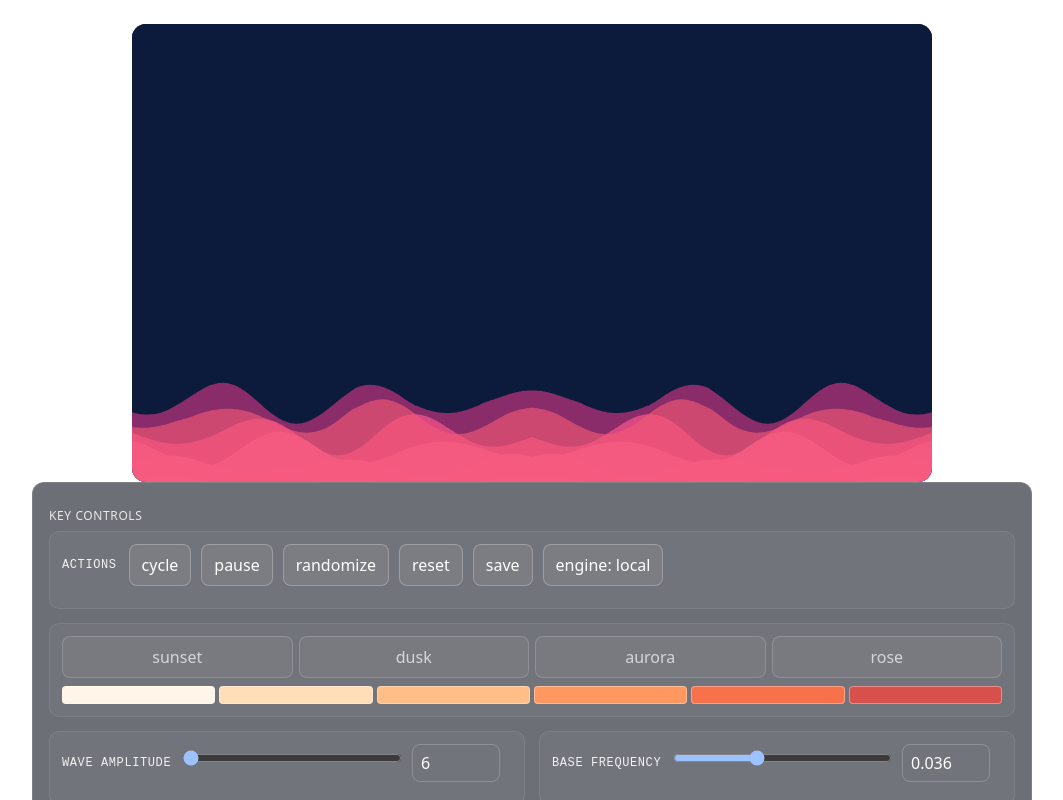
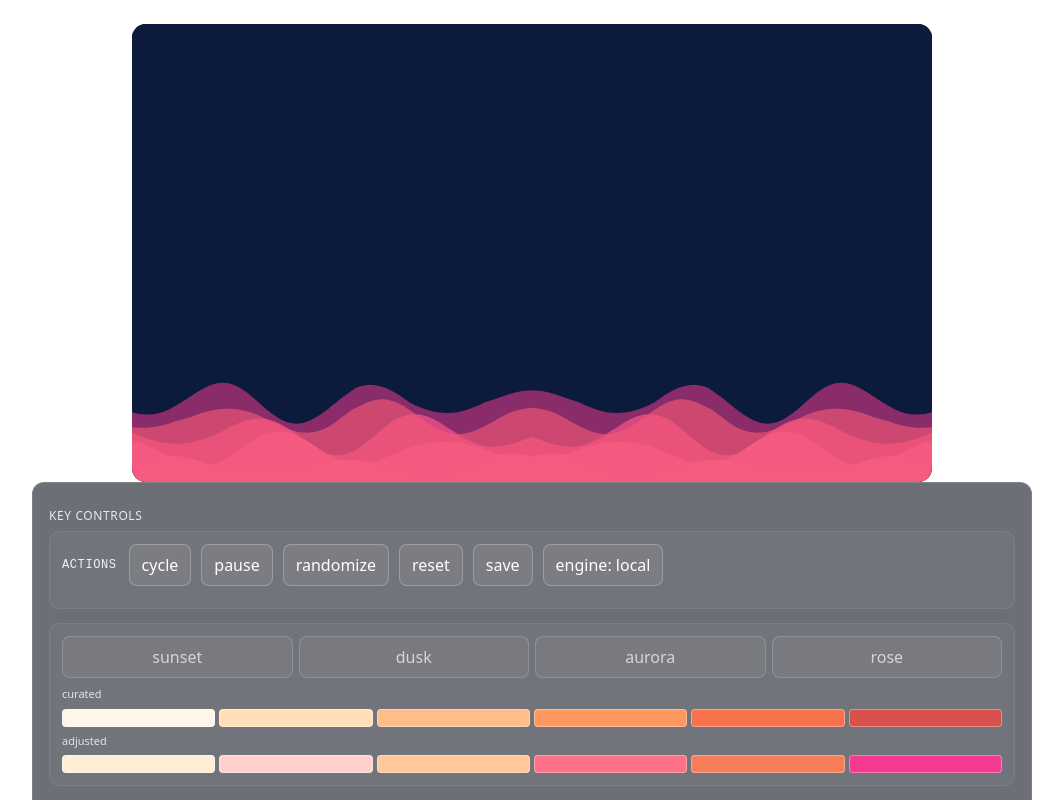
Before and after one commit to jakekinchen/cloud-engine, a Next.js app: page / in a window 1280 px wide. Shown: the top 800 px of the page, without its empty margins (108-1171 px from the left). Built offline with nearby package versions, Linux system fonts and the light colour scheme.

Commit message:
feat: normalize cloud defaults and enhance palette adjustment safety; add reset functionality in CloudBackdropReview

```diff
--- a/src/components/CloudBackdropReview.tsx
+++ b/src/components/CloudBackdropReview.tsx
@@ -159,6 +159,7 @@ const Toggle: React.FC<{ checked: boolean; onChange: (v: boolean) => void; label
 );
 
 const CloudBackdropReview: React.FC<{ className?: string; initial?: Init }> = ({ className, initial }) => {
+  const isDev = process.env.NODE_ENV !== 'production';
   const [hostRef, widthPx] = useElementWidth<HTMLDivElement>();
   // Use static defaults for initial render to avoid SSR/CSR mismatch
   const defaults = defaultCloudDefaults;
@@ -220,6 +221,42 @@ const CloudBackdropReview: React.FC<{ className?: string; initial?: Init }> = ({
   const [backgroundGlowEnabled, setBackgroundGlowEnabled] = useState(true);
   const [bgGlowIntensity, setBgGlowIntensity] = useState(1);
   const [bgGlowHueShift, setBgGlowHueShift] = useState(0);
+
+  const resetPaletteAdjustments = React.useCallback(() => {
+    setHueShift(0);
+    setSaturation(1);
+    setLightness(0);
+    setContrast(0);
+    setAltHueDelta(0);
+    setAltSatScale(1);
+  }, []);
+
+  const paletteNameCurrent = useMemo(() => paletteNames[paletteIndex % paletteNames.length] || 'sunset', [paletteIndex]);
+
+  const themeForBackground = useMemo(() => {
+    if (!sunsetMode) return null as ReturnType<typeof getThemePalette> | null;
+    if (autoCyclePalettes && smoothTransitionT > 0) {
+      const nextPalette = paletteNames[(paletteIndex + 1) % paletteNames.length] || 'sunset';
+      return interpolateThemePalettes(paletteNameCurrent, nextPalette, smoothTransitionT, layers, { reverse: false });
+    }
+    return getThemePalette(paletteNameCurrent, layers);
+  }, [sunsetMode, autoCyclePalettes, smoothTransitionT, paletteIndex, paletteNameCurrent, layers]);
+
+  const layerTheme = useMemo(() => {
+    if (!sunsetMode) return null as ReturnType<typeof getThemePalette> | null;
+    if (autoCyclePalettes && smoothTransitionT > 0) {
+      const nextPalette = paletteNames[(paletteIndex + 1) % paletteNames.length] || 'sunset';
+      return interpolateThemePalettes(paletteNameCurrent, nextPalette, smoothTransitionT, layers, { reverse: false });
+    }
+    return getThemePalette(paletteNameCurrent, layers, { reverse: false }, {
+      hueShiftDeg: hueShift,
+      saturationScale: saturation,
+      lightnessShift: lightness,
+      contrast,
+      alternateLayerHueDelta: altHueDelta,
+      alternateLayerSaturationScale: altSatScale,
+    });
+  }, [sunsetMode, autoCyclePalettes, smoothTransitionT, paletteIndex, paletteNameCurrent, layers, hueShift, saturation, lightness, contrast, altHueDelta, altSatScale]);
 
    useEffect(() => {
      setMounted(true);
@@ -350,22 +387,8 @@ const CloudBackdropReview: React.FC<{ className?: string; initial?: Init }> = ({
 
   const containerStyle: React.CSSProperties = useMemo(() => {
     let bg = 'linear-gradient(180deg, #071122 0%, #0b1530 60%, #0e1838 100%)';
-    if (sunsetMode) {
-      let theme;
-      if (autoCyclePalettes && smoothTransitionT > 0) {
-        const currentPalette = paletteNames[paletteIndex % paletteNames.length] || 'sunset';
-        const nextPalette = paletteNames[(paletteIndex + 1) % paletteNames.length] || 'sunset';
-        theme = interpolateThemePalettes(currentPalette, nextPalette, smoothTransitionT, layers, { reverse: false }, {
-          hueShiftDeg: hueShift,
-          saturationScale: saturation,
-          lightnessShift: lightness,
-          contrast,
-          alternateLayerHueDelta: altHueDelta,
-          alternateLayerSaturationScale: altSatScale,
-        });
-      } else {
-        theme = getThemePalette(paletteNames[paletteIndex % paletteNames.length] || 'sunset', layers);
-      }
+    if (sunsetMode && themeForBackground) {
+      const theme = themeForBackground;
       if (theme.backgroundCSS) {
         // Compose background base and overlay with optional glow controls
         const spec = theme.spec?.background;
@@ -374,7 +397,7 @@ const CloudBackdropReview: React.FC<{ className?: string; initial?: Init }> = ({
           const mkOverlay = (intensity: number) => {
             if (!spec.overlay) return undefined;
             const stops = spec.overlay.stops.map(s => {
-              const { r, g, b, a } = parseHex(s.color);
+              const { a } = parseHex(s.color);
               const hsl = hexToHsl(s.color);
               const hh = (hsl.h + bgGlowHueShift + 360) % 360;
               const shiftedHex = hslToHex({ h: hh, s: hsl.s, l: hsl.l });
@@ -406,7 +429,7 @@ const CloudBackdropReview: React.FC<{ className?: string; initial?: Init }> = ({
       overflow: 'hidden',
       background: bg
     };
-  }, [height, sunsetMode, paletteIndex, layers, autoCyclePalettes, smoothTransitionT, hueShift, saturation, lightness, contrast, altHueDelta, altSatScale, backgroundGlowEnabled, bgGlowIntensity, bgGlowHueShift]);
+  }, [height, sunsetMode, themeForBackground, hexToHsl, paletteIndex, layers, autoCyclePalettes, smoothTransitionT, hueShift, saturation, lightness, contrast, altHueDelta, altSatScale, backgroundGlowEnabled, bgGlowIntensity, bgGlowHueShift]);
 
   return (
     <div style={{ display: 'grid', gridTemplateRows: '1fr auto 1fr', minHeight: '100vh', width: '100%' }}>
@@ -414,30 +437,7 @@ const CloudBackdropReview: React.FC<{ className?: string; initial?: Init }> = ({
     <div ref={hostRef} style={containerStyle} className={className}>
       {/* Compute effective parameters if static peaks mode is enabled; also handle color palettes */}
       {(() => {
-        const paletteName = paletteNames[paletteIndex % paletteNames.length] || 'sunset';
-        let p = null;
-        if (sunsetMode) {
-          if (autoCyclePalettes && smoothTransitionT > 0) {
-            const nextPaletteName = paletteNames[(paletteIndex + 1) % paletteNames.length] || 'sunset';
-            p = interpolateThemePalettes(paletteName, nextPaletteName, smoothTransitionT, layers, { reverse: false }, {
-              hueShiftDeg: hueShift,
-              saturationScale: saturation,
-              lightnessShift: lightness,
-              contrast,
-              alternateLayerHueDelta: altHueDelta,
-              alternateLayerSaturationScale: altSatScale,
-            });
-          } else {
-            p = getThemePalette(paletteName, layers, { reverse: false }, {
-              hueShiftDeg: hueShift,
-              saturationScale: saturation,
-              lightnessShift: lightness,
-              contrast,
-              alternateLayerHueDelta: altHueDelta,
-              alternateLayerSaturationScale: altSatScale,
-            });
-          }
-        }
+        const p = layerTheme;
         const effectiveBaseColor = sunsetMode ? '#ffffff' : baseColor;
         const effectiveLayerColors = sunsetMode ? p?.colors : undefined;
         const effectiveLayerOpacities = sunsetMode ? p?.opacities : undefined;
@@ -537,7 +537,17 @@ const CloudBackdropReview: React.FC<{ className?: string; initial?: Init }> = ({
       {controlsVisible && (
       <div style={{ ...panelStyle, height, width: '85vw', maxWidth: '1000px', margin: '0 auto', background: sunsetMode && paletteNames[paletteIndex] ? 'rgba(12,16,28,.6)' : panelStyle.background }}>
         {(() => {
-          const theme = sunsetMode ? getThemePalette(paletteNames[paletteIndex % paletteNames.length] || 'sunset', layers) : null;
+          const paletteNameCurrent = paletteNames[paletteIndex % paletteNames.length] || 'sunset';
+          const adjustmentsNeutral = hueShift === 0 && saturation === 1 && lightness === 0 && contrast === 0 && altHueDelta === 0 && altSatScale === 1;
+          const curatedTheme = sunsetMode ? getThemePalette(paletteNameCurrent, layers) : null;
+          const adjustedTheme = sunsetMode ? getThemePalette(paletteNameCurrent, layers, { reverse: false }, {
+            hueShiftDeg: hueShift,
+            saturationScale: saturation,
+            lightnessShift: lightness,
+            contrast,
+            alternateLayerHueDelta: altHueDelta,
+            alternateLayerSaturationScale: altSatScale,
+          }) : null;
            const sections: SectionSchema[] = [
             { id: 'key', title: 'Key Controls', order: 1 },
             { id: 'appearance', title: 'Appearance', order: 2 },
@@ -558,8 +568,15 @@ const CloudBackdropReview: React.FC<{ className?: string; initial?: Init }> = ({
                       border: autoCyclePalettes ? '1px solid rgba(255,255,255,.4)' : btn.border,
                     }}
                     onClick={() => {
-                      setAutoCyclePalettes(v => !v);
+                      setAutoCyclePalettes(v => {
+                        const next = !v;
+                        if (next) {
                           if (!sunsetMode) setSunsetMode(true);
+                          resetPaletteAdjustments();
+                          setSmoothTransitionT(0);
+                        }
+                        return next;
+                      });
                     }}
                   >cycle</button>
                   {/* clouds on/off UI removed per request */}
@@ -571,11 +588,12 @@ const CloudBackdropReview: React.FC<{ className?: string; initial?: Init }> = ({
                     // Palette-related
                     setPaletteIndex(Math.floor(Math.random() * paletteNames.length));
                     setHueShift(Math.floor(Math.random() * 361) - 180);
-                    setSaturation(Math.round((0.5 + Math.random() * 1.5) * 100) / 100);
-                    setLightness(Math.round(((Math.random() - 0.5)) * 100) / 100);
-                    setContrast(Math.round(((Math.random() - 0.5) * 2) * 100) / 100);
-                    setAltHueDelta(Math.floor(Math.random() * 181) - 90);
-                    setAltSatScale(Math.round((0.5 + Math.random()) * 100) / 100);
+                    // Tamed ranges to reduce extreme darkening or over-saturation
+                    setSaturation(Math.round((0.8 + Math.random() * 0.4) * 100) / 100); // 0.8..1.2
+                    setLightness(Math.round(((Math.random() - 0.5) * 0.3) * 100) / 100); // -0.15..0.15
+                    setContrast(Math.round(((Math.random() - 0.5) * 0.8) * 100) / 100); // -0.4..0.4
+                    setAltHueDelta(Math.floor(Math.random() * 91) - 45); // -45..45
+                    setAltSatScale(Math.round((0.85 + Math.random() * 0.3) * 100) / 100); // 0.85..1.15
                     // Sunset options
                     setSunsetMode(Math.random() < 0.5);
                     setSunsetPeriodSec(6 + Math.floor(Math.random() * 30));
@@ -609,11 +627,18 @@ const CloudBackdropReview: React.FC<{ className?: string; initial?: Init }> = ({
                     setSunsetMode(false); setPaletteIndex(0);
                   }}>reset</button>
                   <button style={btn} onClick={handleSaveTsx}>save</button>
+                  {isDev && (
                     <button
                       style={btn}
                       onClick={() => setUsePackageEngine(v => !v)}
                     >engine: {usePackageEngine ? 'package' : 'local'}</button>
+                  )}
                 </div>
+              </Row>
+            ) },
+            { id: 'palette-reset', label: 'Reset adjustments', sectionId: 'palette', order: 0, type: 'button', fullRow: true, render: () => (
+              <Row label="Palette adjustments">
+                <button style={btn} onClick={resetPaletteAdjustments}>reset</button>
               </Row>
             ) },
             { id: 'static', label: 'Static peaks', sectionId: 'palette', order: 20, type: 'toggle', render: () => <Row label="Static peaks" icon={<Icon.toggle size={16} />} right={<Toggle checked={staticPeaks} onChange={setStaticPeaks} />} /> },
@@ -642,31 +667,49 @@ const CloudBackdropReview: React.FC<{ className?: string; initial?: Init }> = ({
             // removed Shared baseline per UX request
 
             // removed Morph controls per UX request
-            { id: 'sunset', label: 'Sunset mode', sectionId: 'variation', order: 3, type: 'toggle', render: () => <Row label="Sunset mode" right={<Toggle checked={sunsetMode} onChange={setSunsetMode} />} /> },
+            { id: 'sunset', label: 'Sunset mode', sectionId: 'variation', order: 3, type: 'toggle', render: () => <Row label="Sunset mode" right={<Toggle checked={sunsetMode} onChange={(v) => { setSunsetMode(v); if (v) { resetPaletteAdjustments(); setSmoothTransitionT(0); } }} />} /> },
             { id: 'sunsets', label: 'Sunset speed (s)', sectionId: 'variation', order: 4, type: 'slider', render: () => <Row label="Sunset speed (s)"><Range min={4} max={60} step={1} value={sunsetPeriodSec} onChange={setSunsetPeriodSec} /></Row> },
             { id: 'palette-names', label: 'Palette', sectionId: 'key', order: 5, type: 'palette', fullRow: true, render: () => (
               <div style={{ display: 'grid', gap: 8 }}>
                 <div style={{ display: 'grid', gridTemplateColumns: 'repeat(4, 1fr)', gap: 6 }}>
-                    {paletteNames.filter(n => n !== 'glacier').slice(0,8).map((name, i) => (
+                    {paletteNames.slice(0,8).map((name, i) => (
                     <button
                       key={name}
                       style={{ ...btn, opacity: paletteIndex === i ? 1 : 0.7 }}
-                      onPointerDown={() => { setPaletteIndex(i); setSunsetMode(true); setAutoCyclePalettes(false); }}
+                      onPointerDown={() => { setPaletteIndex(i); setSunsetMode(true); setAutoCyclePalettes(false); resetPaletteAdjustments(); }}
                     >
                       {name}
                     </button>
                   ))}
                 </div>
-                {theme?.colors && (
-                  <div style={{ display: 'grid', gridTemplateColumns: `repeat(${Math.max(1, theme.colors.length)}, 1fr)`, gap: 4 }}>
-                    {theme.colors.map((c, idx) => (
+                {curatedTheme?.colors && (
+                  <div style={{ display: 'grid', gap: 6 }}>
+                    <div style={{ opacity: 0.8, fontSize: 11 }}>curated</div>
+                    <div style={{ display: 'grid', gridTemplateColumns: `repeat(${Math.max(1, curatedTheme.colors.length)}, 1fr)`, gap: 4 }}>
+                      {curatedTheme.colors.map((c, idx) => (
                         <button
-                        key={idx}
+                          key={`cur-${idx}`}
                           title={c}
                           style={{ height: 18, background: c, borderRadius: 4, border: '1px solid rgba(255,255,255,.35)', cursor: 'pointer' }}
                           onPointerDown={() => setPaletteIndex(paletteIndex)}
                         />
                       ))}
+                    </div>
+                    {!adjustmentsNeutral && adjustedTheme?.colors && (
+                      <>
+                        <div style={{ opacity: 0.8, fontSize: 11 }}>adjusted</div>
+                        <div style={{ display: 'grid', gridTemplateColumns: `repeat(${Math.max(1, adjustedTheme.colors.length)}, 1fr)`, gap: 4 }}>
+                          {adjustedTheme.colors.map((c, idx) => (
+                            <button
+                              key={`adj-${idx}`}
+                              title={c}
+                              style={{ height: 18, background: c, borderRadius: 4, border: '1px solid rgba(255,255,255,.35)', cursor: 'pointer' }}
+                              onPointerDown={() => setPaletteIndex(paletteIndex)}
+                            />
+                          ))}
+                        </div>
+                      </>
+                    )}
                   </div>
                 )}
               </div>
--- a/src/config/cloudDefaults.ts
+++ b/src/config/cloudDefaults.ts
@@ -85,7 +85,7 @@ export function loadCloudDefaults(): CloudDefaults {
     const raw = window.localStorage.getItem(STORAGE_KEY);
     if (!raw) return defaultCloudDefaults;
     const parsed = JSON.parse(raw);
-    return { ...defaultCloudDefaults, ...parsed } as CloudDefaults;
+    return normalizeDefaults({ ...defaultCloudDefaults, ...parsed } as CloudDefaults);
   } catch {
     return defaultCloudDefaults;
   }
@@ -109,7 +109,7 @@ export async function fetchCloudDefaults(): Promise<CloudDefaults> {
     if (typeof window !== 'undefined') {
       window.localStorage.setItem(STORAGE_KEY, JSON.stringify(data));
     }
-    return { ...defaultCloudDefaults, ...data };
+    return normalizeDefaults({ ...defaultCloudDefaults, ...data });
   } catch {
     return loadCloudDefaults();
   }
@@ -127,8 +127,32 @@ export async function persistCloudDefaults(next: Partial<CloudDefaults>): Promis
     if (typeof window !== 'undefined') {
       window.localStorage.setItem(STORAGE_KEY, JSON.stringify(data));
     }
-    return data;
+    return normalizeDefaults(data);
   } catch {
     return null;
   }
 }
+
+function clamp(n: number, a: number, b: number) {
+  return n < a ? a : n > b ? b : n;
+}
+
+function normalizeDefaults(d: CloudDefaults): CloudDefaults {
+  // Ensure palette-related adjustments are within safe/neutralizable ranges
+  const hueShift = Math.round(clamp(d.hueShift ?? 0, -180, 180));
+  const saturation = Math.round(clamp(d.saturation ?? 1, 0, 2) * 100) / 100;
+  const lightness = Math.round(clamp(d.lightness ?? 0, -0.5, 0.5) * 100) / 100;
+  const contrast = Math.round(clamp(d.contrast ?? 0, -1, 1) * 100) / 100;
+  const altHueDelta = Math.round(clamp(d.altHueDelta ?? 0, -90, 90));
+  const altSatScale = Math.round(clamp(d.altSatScale ?? 1, 0.5, 1.5) * 100) / 100;
+
+  return {
+    ...d,
+    hueShift,
+    saturation,
+    lightness,
+    contrast,
+    altHueDelta,
+    altSatScale,
+  };
+}
--- a/src/utils/palettes.ts
+++ b/src/utils/palettes.ts
@@ -114,8 +114,12 @@ function rgbToHex(r: number, g: number, b: number) {
   return `#${c(r)}${c(g)}${c(b)}`;
 }
 
-// Resample a palette to N entries via linear interpolation in RGB
+// Resample a palette to N entries via linear interpolation in RGB (with caching)
+const resampleCache = new Map<string, string[]>();
 function resampleColors(colors: string[], layers: number): string[] {
+  const key = `${layers}|${colors.join(',')}`;
+  const cached = resampleCache.get(key);
+  if (cached) return cached.slice();
   const source = colors.length > 0 ? colors : ['#ffffff'];
   if (source.length === layers) return source.slice();
   if (layers <= 1) return [source[0] ?? '#ffffff'];
@@ -136,7 +140,8 @@ function resampleColors(colors: string[], layers: number): string[] {
       )
     );
   }
-  return result;
+  resampleCache.set(key, result);
+  return result.slice();
 }
 
 export type GetPaletteOptions = {
@@ -222,6 +227,9 @@ function applyAdjust(hex: string, adj: ThemeAdjust): string {
     const pivot = 0.5;
     hsl.l = Math.max(0, Math.min(1, pivot + (hsl.l - pivot) * (1 + c * 1.5)));
   }
+  // Safety clamps to keep colors within a visually usable range
+  hsl.s = Math.max(0, Math.min(1, hsl.s));
+  hsl.l = Math.max(0.12, Math.min(0.92, hsl.l));
   return hslToHex(hsl);
 }
 
```
Lines whose indentation alone changed are shown as unchanged.
